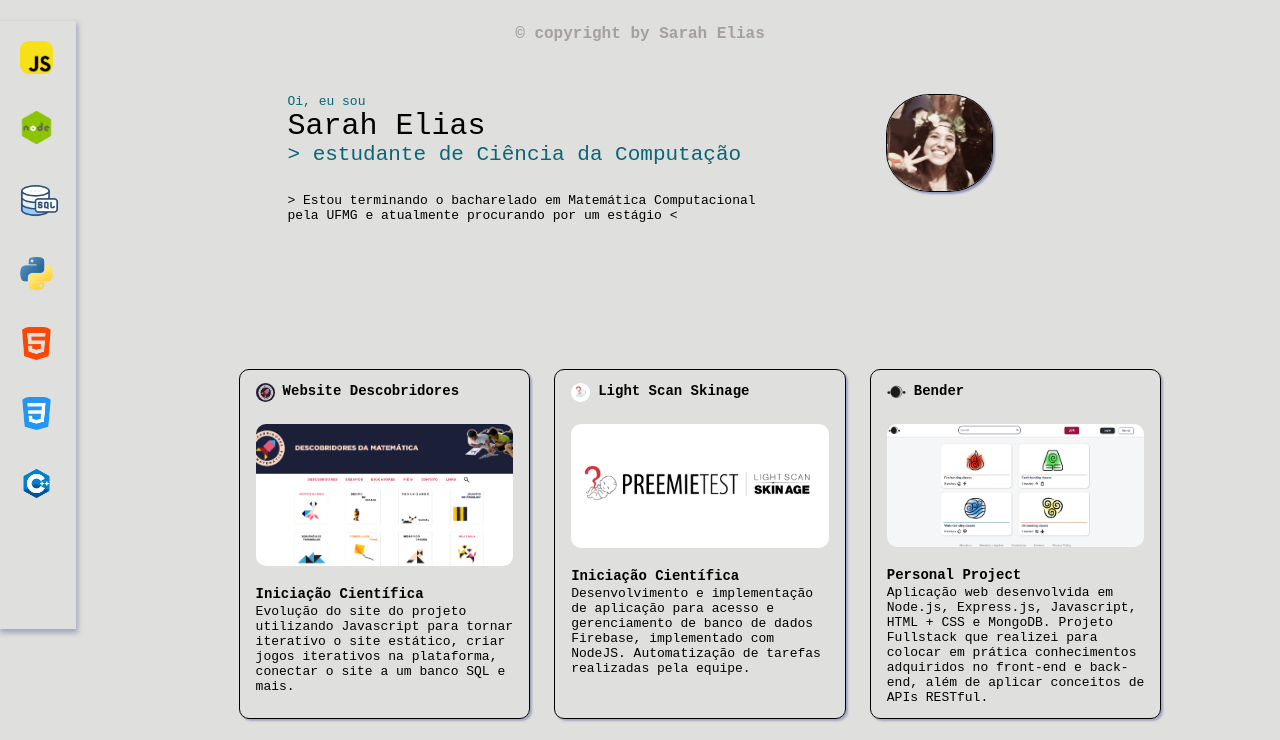
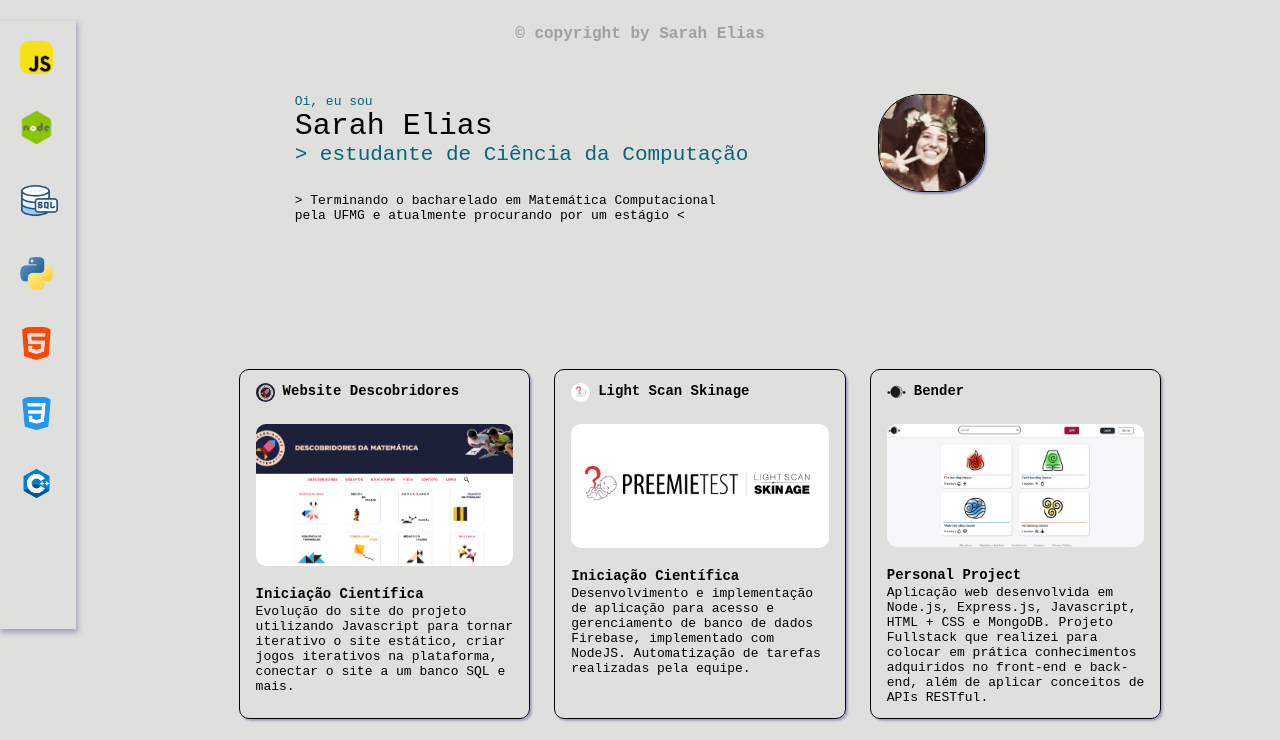
Before and after one commit to Anak9/portifolio, a plain HTML site: page index.html in a window 1280 px wide. Shown: the top 740 px of the page. Drawn offline with Linux system fonts and the light colour scheme.

Commit message:
Update index.html

```diff
--- a/index.html
+++ b/index.html
@@ -16,7 +16,7 @@
           <h3 id="name">Sarah Elias</h3>
           <h3 id="compute__science">&gt; estudante de Ciência da Computação</h3>
 
-          <p>&gt; Estou terminando o bacharelado em Matemática Computacional</p>
+          <p>&gt; Terminando o bacharelado em Matemática Computacional</p>
           <p>pela UFMG e atualmente procurando por um estágio &lt;</p>
           <!-- <div>
                     <span class="line__number">1</span
```
